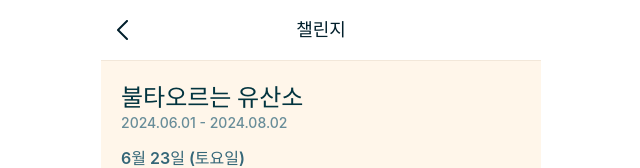
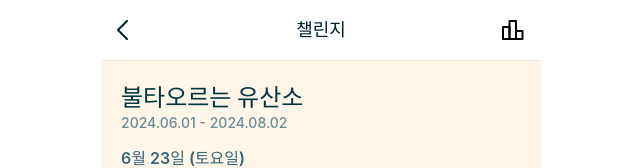
Before and after one commit to Ganada-coperation/groutine-fe-v.0, a React (Vite) app: page /mission/challenge/1 in a window 1280 px wide. Shown: the top 168 px of the page, without its empty margins (319-959 px from the left). Built offline with nearby package versions, Linux system fonts and the light colour scheme.

Commit message:
:sparkles: feat: 팝업 open 로직 구현

```diff
--- a/src/pages/mission/ui/ChallengePage.tsx
+++ b/src/pages/mission/ui/ChallengePage.tsx
@@ -2,24 +2,35 @@ import AppBar from "@shared/ui/AppBar.tsx";
 import { useNavigate } from "react-router";
 import { HeaderAction } from "@shared/types";
 import IcArrowLeft from "@icon/ic-arrow-left.svg";
+import IcRanking from "@icon/ic-ranking.svg";
 import styled from "styled-components";
 import ChallengeInfo from "@mission/components/challenge/ChallengeInfo.tsx";
 import ChallengeInfoBottom from "@mission/components/challenge/ChallengeInfoBottom.tsx";
+import { useManagePopup } from "@mission/feature/hooks/useManagePopup.ts";
+import RankingPopup from "@mission/components/ranking/RankingPopup.tsx";
 
 export const ChallengePage = () => {
   const navigate = useNavigate();
+  const { isOpen, openPopup, closePopup } = useManagePopup();
   const leftHeaderAction: HeaderAction = {
     icon: IcArrowLeft,
     onClick: () => navigate('/mission', { replace: true }),
   };
+  const rightHeaderActions: HeaderAction[] = [
+    {
+      icon: IcRanking,
+      onClick: () => openPopup(),
+    },
+  ];
 
   return (
     <>
-      <AppBar title="챌린지" leftHeaderAction={leftHeaderAction} />
+      <AppBar title="챌린지" leftHeaderAction={leftHeaderAction} rightHeaderActionArr={rightHeaderActions} />
       <Inner>
         <ChallengeInfo />
         <ChallengeInfoBottom />
       </Inner>
+      {isOpen && <RankingPopup closePopup={closePopup} />}
     </>
   );
 };
```
